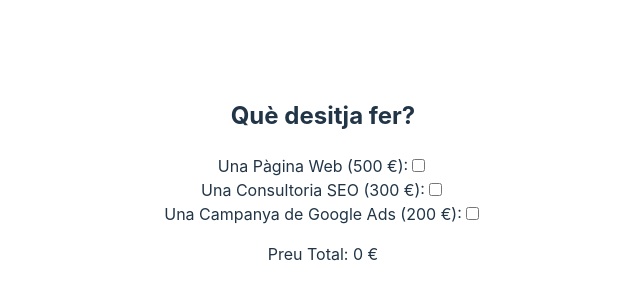
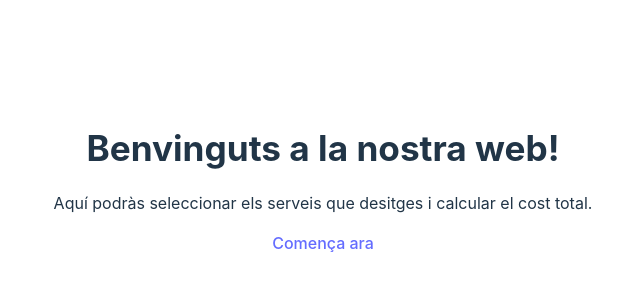
Before and after one commit to alboup/S7.Pressupost, a React (Vite) app: page / in a window 1280 px wide. Shown: the part 220-520 px from the top of the page, without its empty margins (317-957 px from the left). Built offline with nearby package versions, Linux system fonts and the light colour scheme.

Commit message:
Exercici 5

```diff
--- a/package.json
+++ b/package.json
@@ -11,7 +11,8 @@
   },
   "dependencies": {
     "react": "^18.2.0",
-    "react-dom": "^18.2.0"
+    "react-dom": "^18.2.0",
+    "react-router-dom": "^6.14.1"
   },
   "devDependencies": {
     "@types/react": "^18.0.37",
--- a/src/App.tsx
+++ b/src/App.tsx
@@ -1,4 +1,5 @@
-import React, { useState } from 'react';
+import React, { useState, useEffect } from 'react';
+import { BrowserRouter as Router, Routes, Route, Link } from 'react-router-dom';
 import './app.css';
 
 interface ServiceOptions {
@@ -22,14 +23,29 @@
   );
 };
 
-const App = () => {
-  const [casellesSeleccionades, setCasellesSeleccionades] = useState<ServiceOptions>({
+const Benvinguda = () => (
+  <div>
+    <h1>Benvinguts a la nostra web!</h1>
+    <p>Aquí podràs seleccionar els serveis que desitges i calcular el cost total.</p>
+    <Link to="/seleccio">Comença ara</Link>
+  </div>
+);
+
+const Seleccio = () => {
+  const [casellesSeleccionades, setCasellesSeleccionades] = useState<ServiceOptions>(() => {
+    const savedState = localStorage.getItem('serviceOptions');
+    return savedState ? JSON.parse(savedState) : {
       webPage: false,
       seoConsulting: false,
       googleAdsCampaign: false,
       numPages: 1,
       numLanguages: 1,
+    };
   });
+
+  useEffect(() => {
+    localStorage.setItem('serviceOptions', JSON.stringify(casellesSeleccionades));
+  }, [casellesSeleccionades]);
 
   const calcularPreuTotal = () => {
     let preuTotal = 0;
@@ -83,10 +99,9 @@
       </label>
 
       {casellesSeleccionades.webPage && (
-        <div style={{border: '3px solid black', borderRadius: '10px', padding: '15px', margin: '15px 0'}}>
+        <div>
           <label>
-            Nombre de pàgines:
-            <NumberInput name="numPages" value={casellesSeleccionades.numPages} onChange={handleWebPageOptionsChange} />
+            Nombre de pàgines            <NumberInput name="numPages" value={casellesSeleccionades.numPages} onChange={handleWebPageOptionsChange} />
           </label>
           <br />
           <br />
@@ -104,8 +119,7 @@
         <input
           type="checkbox"
           name="seoConsulting"
-          checked={
-            casellesSeleccionades.seoConsulting}
+          checked={casellesSeleccionades.seoConsulting}
           onChange={handleCanviCasellaSeleccionada}
         />
       </label>
@@ -129,4 +143,13 @@
   );
 };
 
+const App = () => (
+  <Router>
+    <Routes>
+      <Route path="/seleccio" element={<Seleccio />} />
+      <Route path="/" element={<Benvinguda />} />
+    </Routes>
+  </Router>
+);
+
 export default App;
--- a/src/index.css
+++ b/src/index.css
@@ -32,7 +32,7 @@
 }
 
 h1 {
-  font-size: 3.2em;
+  font-size: 2.2em;
   line-height: 1.1;
 }
 
```
Also changed, not shown: 1 other file (tests, documents, lock files or other folders). Lines whose indentation alone changed are shown as unchanged.
